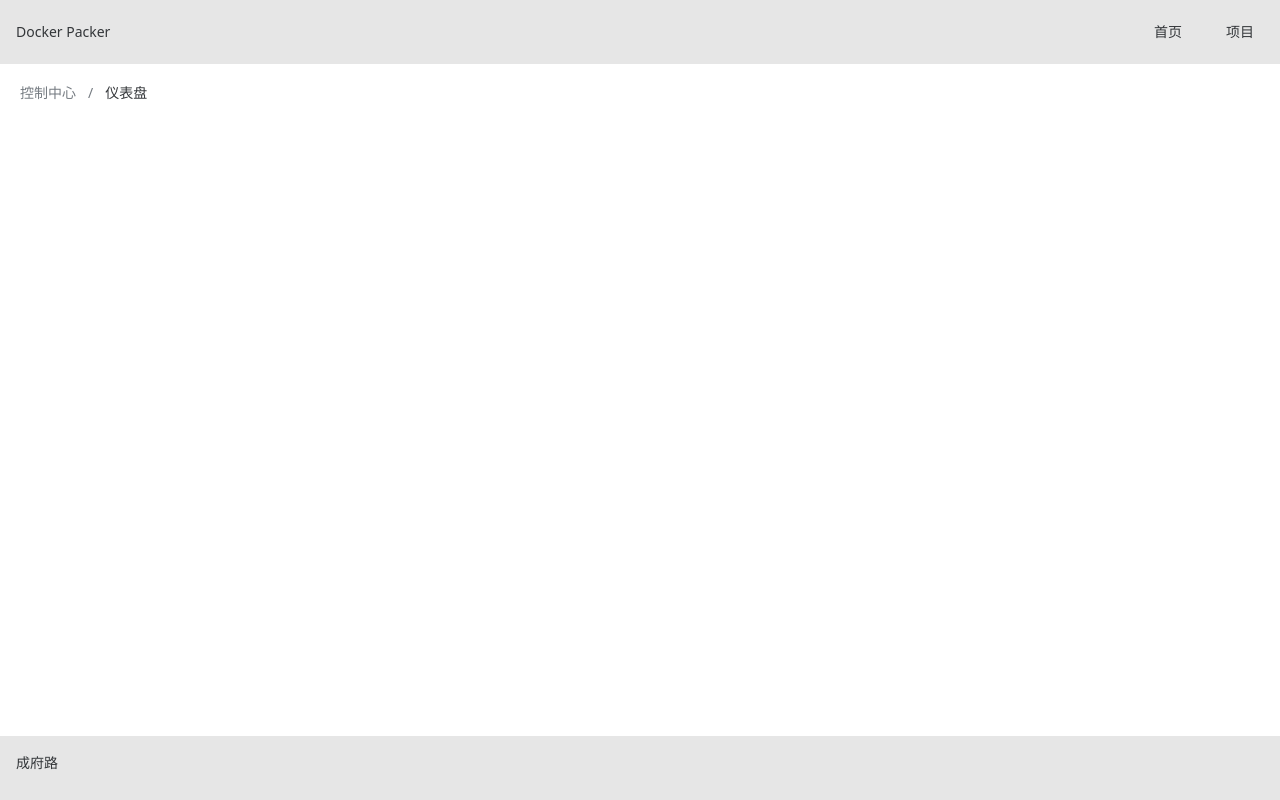
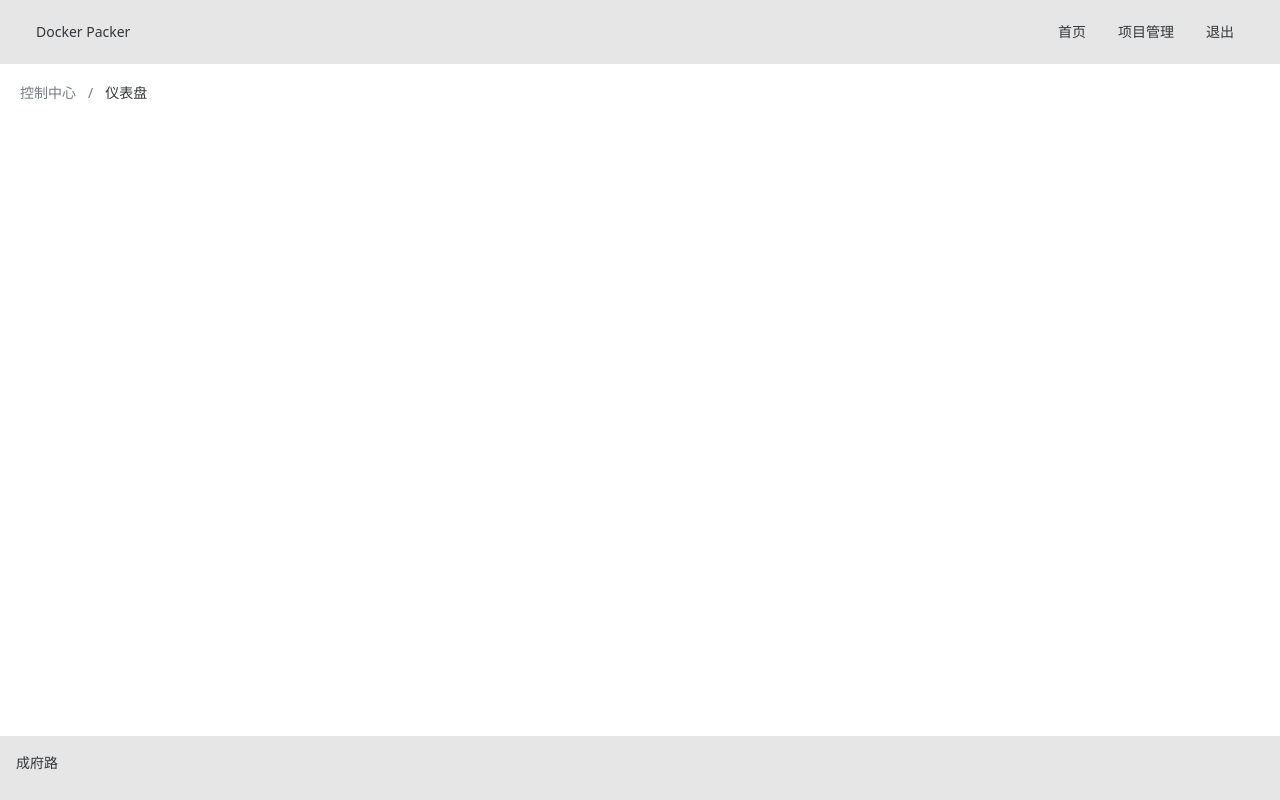
Before and after one commit to robert1chi/dockerpacker-web, a Vue app: page /#/dashboard/index in a window 1280 px wide. Built offline with nearby package versions, Linux system fonts and the light colour scheme.

Commit message:
to(router): add router settings

```diff
--- a/src/App.vue
+++ b/src/App.vue
@@ -1,18 +1,19 @@
 <script setup lang="ts">
-import { useMutationObserver } from '@vueuse/core';
+import { NMessageProvider } from "naive-ui";
+import { useMutationObserver } from "@vueuse/core";
 
 // Fix the issue of Tailwind CSS and Naive UI
 useMutationObserver(
   document.head,
   () => {
     const naiveStyles = Array.from(
-      document.head.querySelectorAll('style[cssr-id]')
+      document.head.querySelectorAll("style[cssr-id]")
     );
 
     if (
       naiveStyles.find((style) =>
         style.nextElementSibling
-          ? !style.nextElementSibling.hasAttribute('cssr-id')
+          ? !style.nextElementSibling.hasAttribute("cssr-id")
           : false
       )
     ) {
@@ -28,5 +29,7 @@ useMutationObserver(
 </script>
 
 <template>
-  <router-view></router-view>
+  <n-message-provider>
+    <router-view></router-view>
+  </n-message-provider>
 </template>
--- a/src/layouts/index.tsx
+++ b/src/layouts/index.tsx
@@ -1,5 +1,6 @@
 import { defineComponent, onMounted, ref } from "vue";
 import { useRoute, useRouter } from "vue-router";
+import { systemLogout } from "@/utils/api/system";
 import i18n from "@/i18n";
 import { NLayout, NLayoutHeader, NLayoutContent, NLayoutFooter, NSpace, NButton, NBreadcrumb, NBreadcrumbItem, NDropdown } from "naive-ui";
 
@@ -17,8 +18,9 @@ export default defineComponent({
 
         })
         const list = ref([
-            { label: '首页', path: '/' },
-            { label: '项目', path: '/project' },
+            { label: 'layouts.homePage', path: '/', method(path: string) { router.push(path) } },
+            { label: 'layouts.projects', path: '/project', method(path: string) { router.push(path) } },
+            { label: 'layouts.logout', path: '/login', method(path: string) { systemLogout(); router.push(path) } },
         ]);
 
         const getCurrentRoute = () => {
@@ -36,17 +38,15 @@ export default defineComponent({
         const navibar = () => {
             return (
                 <div className="header-container flex justify-between items-center">
-                    <div className="header-title flex items-center">
+                    <div className="header-title flex items-center ml-5">
                         <span>Docker Packer</span>
                     </div>
-                    <div className="header-menu space-x-6 flex">
+                    <div className="header-menu space-x-3 flex mr-5">
                         {
                             list.value.map(item => {
                                 return (
                                     <div className="header-menu-item">
-                                        <NButton quaternary size="small" onClick={() => {
-                                            router.push(item.path);
-                                        }}>{item.label}</NButton>
+                                        <NButton quaternary size="small" onClick={() => item.method(item.path)}>{i18n.global.t(item.label)}</NButton>
                                     </div>
                                 )
                             })
--- a/src/permission.ts
+++ b/src/permission.ts
@@ -1,8 +1,9 @@
 import router from "./router";
+import Cookies from "js-cookie";
 
 router.beforeEach((to, from, next) => {
     if (to.matched.some(record => record.meta.requiresAuth)) {
-        if (localStorage.getItem("token")) {
+        if (Cookies.get("HAS_LOGIN") === "true") {
             next();
         } else {
             next("/login");
--- a/src/router/index.ts
+++ b/src/router/index.ts
@@ -12,14 +12,14 @@ const defaultRouter: Array<RouteRecordRaw> = [{
 {
     path: '/login',
     name: 'login',
-    hidden: true,
     component: () => import('@/views/login/index.vue'),
+    meta: { hidden: false }
 },
 {
     path: '/:w+',
     name: '404',
-    hidden: true,
     redirect: '/result/404',
+    meta: { hidden: true }
 }
 ]
 
--- a/src/views/login/index.vue
+++ b/src/views/login/index.vue
@@ -17,6 +17,7 @@ if (localStorage.getItem("session-token")) {
 }
 
 const router = useRouter();
+const message = useMessage();
 
 const loginList = reactive({
   username: "",
@@ -27,12 +28,18 @@ const { username, password } = toRefs<{ username: string; password: string }>(
 );
 
 const loginSubmit = () => {
-  systemLogin(loginList).then((res) => {
-    if (res.code === 0 && res.data.token) {
-      router.push("/");
-    } else {
-    }
-  });
+  systemLogin(loginList)
+    .then((res) => {
+      if (res.code === 0 && res.data.token) {
+        router.push("/");
+      } else {
+        console.log(res)
+        message.error(res.msg as string);
+      }
+    })
+    .catch((err) => {
+      message.error(err.msg as string);
+    });
 };
 </script>
 <template>
@@ -40,13 +47,13 @@ const loginSubmit = () => {
     <n-form>
       <n-form-item :label="$t('loginPage.username')">
         <n-input
-          :value="username"
+          v-model:value="username"
           :placeholder="$t('loginPage.usrplaceholder')"
         ></n-input>
       </n-form-item>
       <n-form-item :label="$t('loginPage.password')">
         <n-input
-          :value="password"
+          v-model:value="password"
           type="password"
           show-password-on="mousedown"
           :placeholder="$t('loginPage.pwdplaceholder')"
```
Also changed, not shown: src/@types/vue-router.d.ts (+4 -3 lines).
